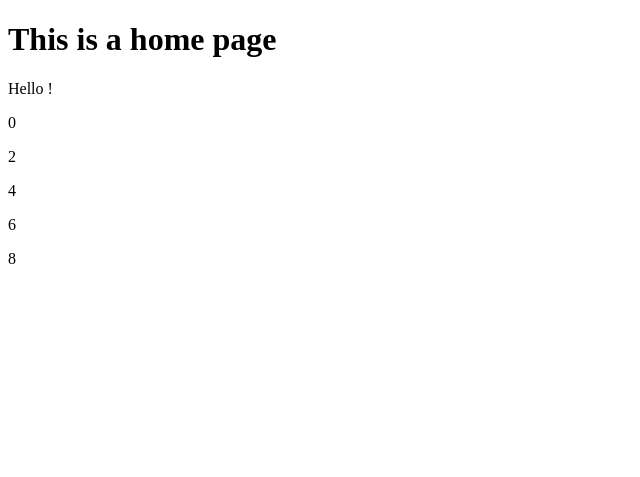
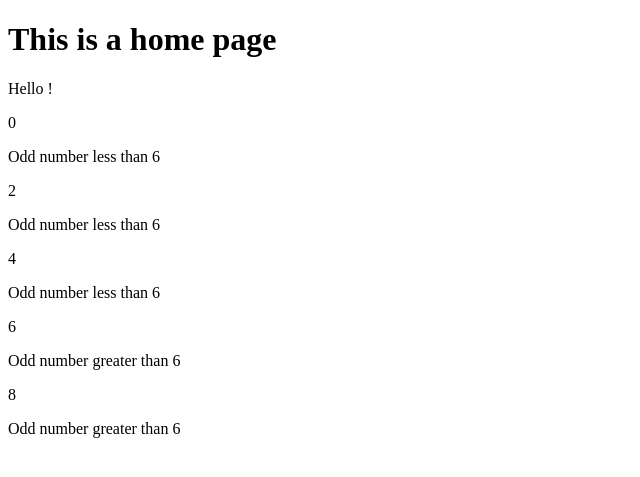
Before and after one commit to clumdee/flask101, a Flask app: page / in a window 1280 px wide. Shown: the top 477 px of the page, without its empty margins (0-640 px from the left). Run offline with Flask 2, Linux system fonts and the light colour scheme.

Commit message:
more Jinja2, if conditions

```diff
--- a/flask101/templates/index.html
+++ b/flask101/templates/index.html
@@ -10,6 +10,10 @@
         {% for x in range(10) %}
             {% if x % 2 == 0%}
                 <p>{{x}}</p>
+            {% elif x < 6 %}
+                <p>Odd number less than 6</p>
+            {% else %}
+                <p>Odd number greater than 6</p>
             {% endif %}
         {% endfor %}
 
```
